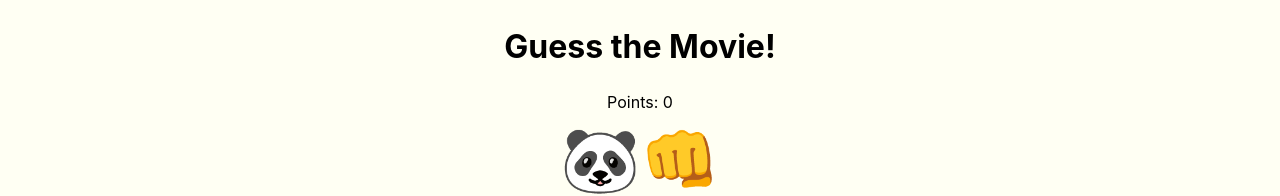
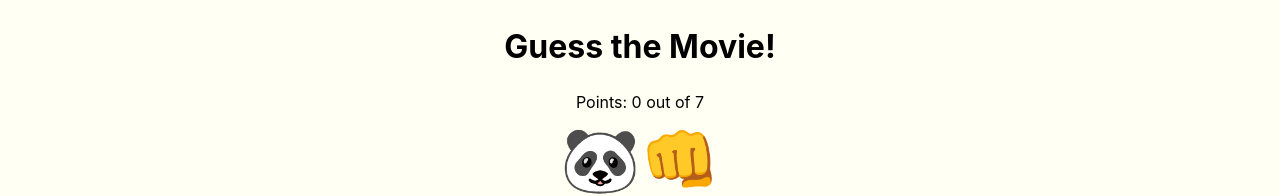
Before and after one commit to jonowu/emojinary, a Next.js app: page /play in a window 1280 px wide. Shown: the top 196 px of the page. Built offline with nearby package versions, Linux system fonts and the light colour scheme.

Commit message:
feat: hide hint button if no hints, show number of movies

```diff
--- a/pages/play.js
+++ b/pages/play.js
@@ -7,7 +7,7 @@ import Layout from '../components/layout';
 import Button from '../components/button';
 import Input from '../components/input';
 import { Row } from '../components/grid';
-import { movies } from '../data';
+import { movies as data } from '../data';
 
 const Heading = styled.h2`
   text-align: center;
@@ -21,6 +21,8 @@ const Emoji = styled.div`
 const Hint = styled.span`
   font-style: italic;
 `;
+
+const movies = [...data];
 
 const Play = () => {
   const [loading, setLoading] = useState(true);
@@ -78,7 +80,9 @@ const Play = () => {
         <Heading>Guess the Movie!</Heading>
       </Row>
       <Row justifyContent="center" mb="0.5rem">
-        <div>Points: {points}</div>
+        <div>
+          Points: {points} out of {data.length}
+        </div>
       </Row>
       {!loading && movies.length > 0 && (
         <>
@@ -112,6 +116,7 @@ const Play = () => {
                 Skip
               </Button>
             </Box>
+            {hint && (
               <Box width={[1, 4 / 5, 'auto']} mt={['0.5rem', 0]}>
                 <Button
                   type={'button'}
@@ -123,8 +128,9 @@ const Play = () => {
                   {showHint ? 'Hide hint' : 'Show hint'}
                 </Button>
               </Box>
+            )}
           </Flex>
-          {showHint && (
+          {showHint && hint && (
             <Row justifyContent="center" mt="2rem">
               <div>
                 Hint: <Hint>{hint}</Hint>
```
Lines whose indentation alone changed are shown as unchanged.
